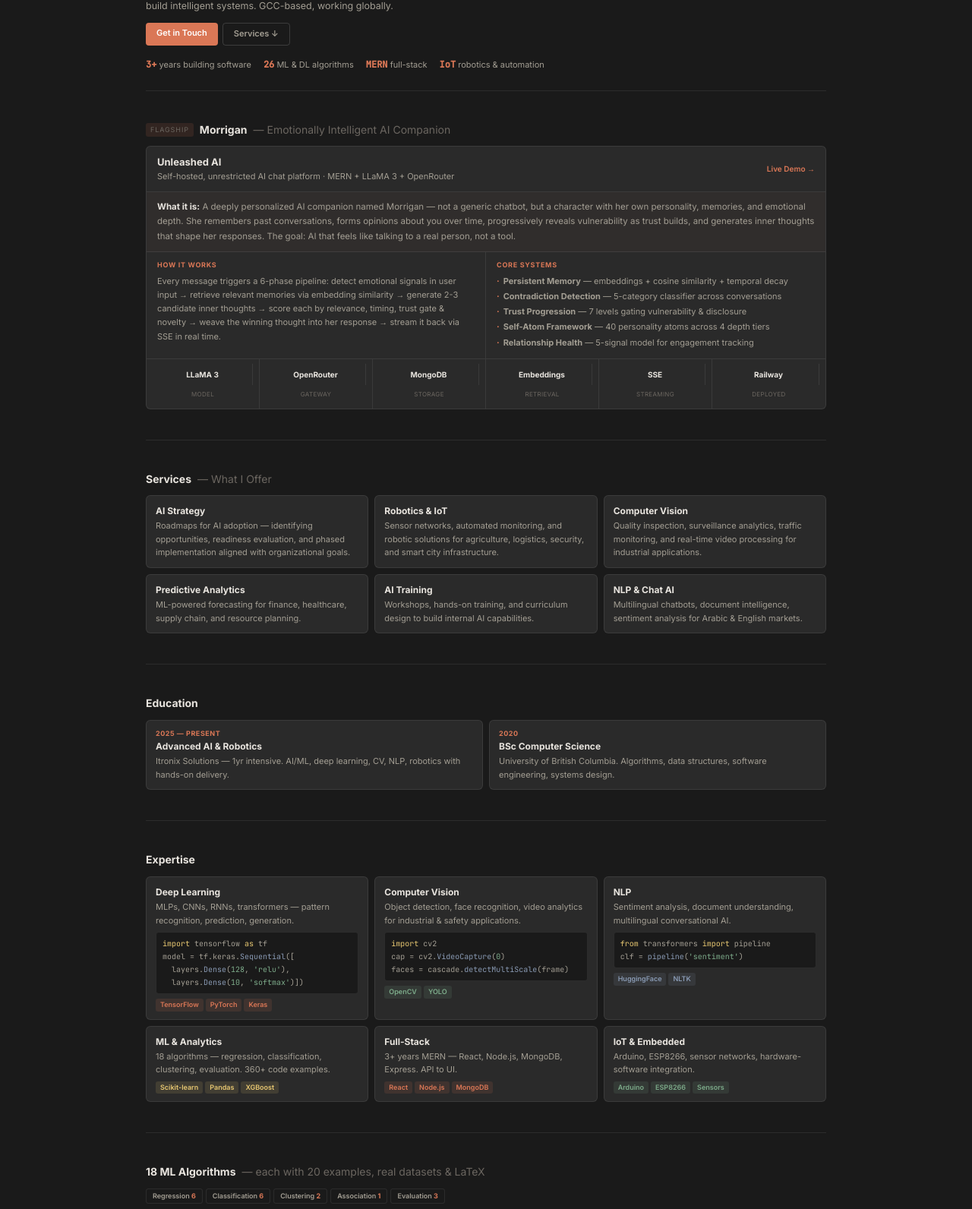
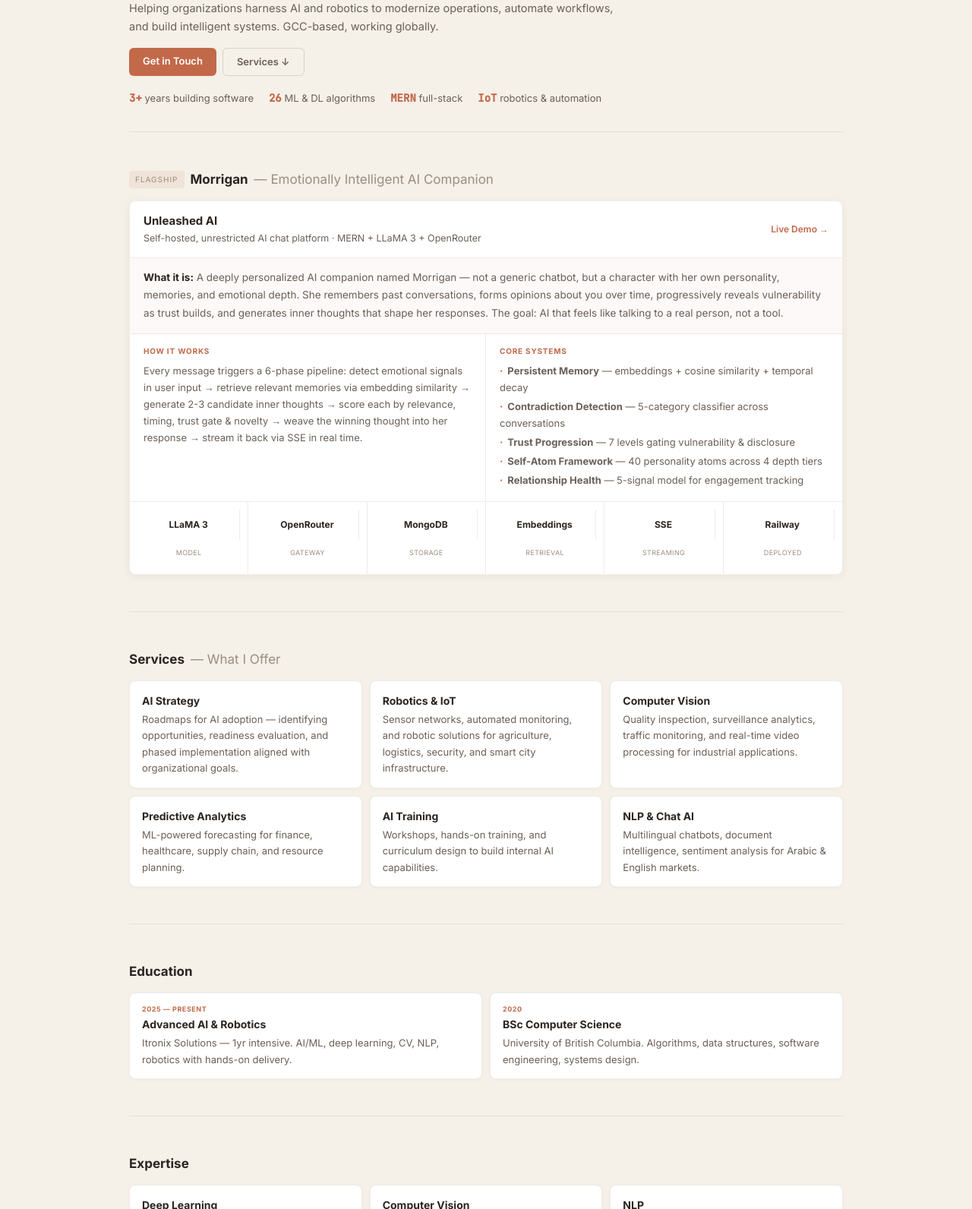
Before and after one commit to jacesabr/resume, a website: page index.html in a window 1280 px wide. Shown: the part 118-1710 px from the top of the page at 76% size. Drawn offline with Linux system fonts and the light colour scheme.

Commit message:
Latte coffee theme: warm light bg, bigger text, soft shadows

```diff
--- a/index.html
+++ b/index.html
@@ -6,91 +6,91 @@
 <title>Jace Sabr — AI & Robotics Consultant</title>
 <link href="https://fonts.googleapis.com/css2?family=Inter:wght@300;400;500;600;700&family=JetBrains+Mono:wght@400;500&display=swap" rel="stylesheet">
 <style>
-:root{--bg:#1a1a1a;--surface:#2a2a2a;--border:rgba(255,255,255,0.08);--border-h:rgba(255,255,255,0.15);--text:#e8e4de;--text-dim:#a39e93;--text-muted:#6b6660;--clay:#da7756;--clay-dim:rgba(218,119,86,0.12);--sand:#e8c872;--sand-dim:rgba(232,200,114,0.12);--sage:#7dab8a;--sage-dim:rgba(125,171,138,0.12);--slate:#8a9bb5;--slate-dim:rgba(138,155,181,0.12);--radius:6px}
+:root{--bg:#f5f0e8;--surface:#ffffff;--border:rgba(120,100,80,0.12);--border-h:rgba(120,100,80,0.22);--text:#2c2520;--text-dim:#6b6058;--text-muted:#9a8e82;--clay:#c2694a;--clay-dim:rgba(194,105,74,0.1);--sand:#b8943e;--sand-dim:rgba(184,148,62,0.1);--sage:#5e9a6f;--sage-dim:rgba(94,154,111,0.1);--slate:#6882a3;--slate-dim:rgba(104,130,163,0.1);--radius:8px}
 *{margin:0;padding:0;box-sizing:border-box}html{scroll-behavior:smooth}
-body{font-family:'Inter',sans-serif;background:var(--bg);color:var(--text);line-height:1.6;-webkit-font-smoothing:antialiased;font-size:13px}
+body{font-family:'Inter',sans-serif;background:var(--bg);color:var(--text);line-height:1.65;-webkit-font-smoothing:antialiased;font-size:14.5px}
 a{color:inherit;text-decoration:none}
 
-nav{position:fixed;top:0;left:0;right:0;z-index:100;padding:0 2rem;height:44px;display:flex;align-items:center;justify-content:space-between;background:rgba(26,26,26,0.9);backdrop-filter:blur(12px);border-bottom:1px solid var(--border)}
-.logo{font-weight:700;font-size:13px}.logo span{color:var(--clay)}
-.nav-links{display:flex;gap:1.5rem}.nav-links a{color:var(--text-dim);font-size:11px;font-weight:500;transition:color 0.2s}.nav-links a:hover{color:var(--clay)}
-.nav-cta{background:var(--clay);color:#fff;padding:4px 12px;border-radius:4px;font-size:11px;font-weight:600;transition:opacity 0.2s}.nav-cta:hover{opacity:0.85}
+nav{position:fixed;top:0;left:0;right:0;z-index:100;padding:0 2rem;height:50px;display:flex;align-items:center;justify-content:space-between;background:rgba(245,240,232,0.92);backdrop-filter:blur(12px);border-bottom:1px solid var(--border)}
+.logo{font-weight:700;font-size:14px}.logo span{color:var(--clay)}
+.nav-links{display:flex;gap:1.5rem}.nav-links a{color:var(--text-dim);font-size:12px;font-weight:500;transition:color 0.2s}.nav-links a:hover{color:var(--clay)}
+.nav-cta{background:var(--clay);color:#fff;padding:5px 14px;border-radius:6px;font-size:12px;font-weight:600;transition:opacity 0.2s}.nav-cta:hover{opacity:0.85}
 
-.wrap{max-width:960px;margin:0 auto;padding:0 2rem}
-section{padding:2.5rem 0}
+.wrap{max-width:1020px;margin:0 auto;padding:0 2.5rem}
+section{padding:3rem 0}
 hr{border:none;height:1px;background:var(--border)}
 
 /* Header */
-.header{padding-top:60px;padding-bottom:1.5rem}
-.header h1{font-size:20px;font-weight:700;letter-spacing:-0.02em;margin-bottom:4px}
+.header{padding-top:68px;padding-bottom:2rem}
+.header h1{font-size:26px;font-weight:700;letter-spacing:-0.02em;margin-bottom:6px}
 .header h1 span{color:var(--clay)}
-.header .sub{font-size:12.5px;color:var(--text-dim);max-width:600px;margin-bottom:12px}
-.header-row{display:flex;gap:6px;margin-bottom:16px}
-.btn{padding:5px 14px;border-radius:4px;font-size:11px;font-weight:600;transition:all 0.2s}
+.header .sub{font-size:14.5px;color:var(--text-dim);max-width:640px;margin-bottom:16px}
+.header-row{display:flex;gap:8px;margin-bottom:18px}
+.btn{padding:7px 18px;border-radius:6px;font-size:13px;font-weight:600;transition:all 0.2s}
 .btn-p{background:var(--clay);color:#fff}.btn-p:hover{opacity:0.85}
 .btn-s{border:1px solid var(--border-h);color:var(--text-dim)}.btn-s:hover{color:var(--clay);border-color:var(--clay)}
-.stats-row{display:flex;gap:16px;flex-wrap:wrap}
-.stat{font-size:11px;color:var(--text-dim)}.stat b{color:var(--clay);font-family:'JetBrains Mono',monospace;font-size:12px}
+.stats-row{display:flex;gap:20px;flex-wrap:wrap}
+.stat{font-size:13px;color:var(--text-dim)}.stat b{color:var(--clay);font-family:'JetBrains Mono',monospace;font-size:14px}
 
 /* Section title */
-.st{font-size:14px;font-weight:700;margin-bottom:10px;display:flex;align-items:center;gap:8px}
+.st{font-size:17px;font-weight:700;margin-bottom:14px;display:flex;align-items:center;gap:8px}
 .st span{color:var(--text-muted);font-weight:400}
-.st-label{font-size:9px;font-weight:700;letter-spacing:0.1em;text-transform:uppercase;color:var(--clay);padding:2px 6px;border-radius:3px;background:var(--clay-dim)}
+.st-label{font-size:10px;font-weight:700;letter-spacing:0.1em;text-transform:uppercase;color:var(--clay);padding:3px 8px;border-radius:4px;background:var(--clay-dim)}
 
 /* Morrigan */
-.morrigan{background:var(--surface);border:1px solid var(--border);border-radius:var(--radius);overflow:hidden}
-.m-head{padding:10px 14px;border-bottom:1px solid var(--border);display:flex;justify-content:space-between;align-items:center;flex-wrap:wrap;gap:6px}
-.m-head h3{font-size:13px;font-weight:700}.m-head .sub{font-size:11px;color:var(--text-dim)}
-.m-link{font-size:10px;font-weight:600;color:var(--clay);transition:opacity 0.2s}.m-link:hover{opacity:0.7}
-.m-intent{padding:10px 14px;border-bottom:1px solid var(--border);font-size:11.5px;color:var(--text-dim);line-height:1.7;background:rgba(218,119,86,0.03)}
+.morrigan{background:var(--surface);border:1px solid var(--border);border-radius:var(--radius);overflow:hidden;box-shadow:0 2px 12px rgba(80,60,40,0.06)}
+.m-head{padding:14px 18px;border-bottom:1px solid var(--border);display:flex;justify-content:space-between;align-items:center;flex-wrap:wrap;gap:8px}
+.m-head h3{font-size:15px;font-weight:700}.m-head .sub{font-size:12.5px;color:var(--text-dim)}
+.m-link{font-size:12px;font-weight:600;color:var(--clay);transition:opacity 0.2s}.m-link:hover{opacity:0.7}
+.m-intent{padding:14px 18px;border-bottom:1px solid var(--border);font-size:13.5px;color:var(--text-dim);line-height:1.75;background:rgba(194,105,74,0.04)}
 .m-intent b{color:var(--text)}
 .m-body{display:grid;grid-template-columns:1fr 1fr;border-bottom:1px solid var(--border)}
-.m-col{padding:10px 14px;font-size:11px;color:var(--text-dim);line-height:1.65}
+.m-col{padding:14px 18px;font-size:13px;color:var(--text-dim);line-height:1.7}
 .m-col:first-child{border-right:1px solid var(--border)}
-.m-col .lbl{font-size:9px;font-weight:700;letter-spacing:0.08em;text-transform:uppercase;color:var(--clay);margin-bottom:4px}
-.m-col li{margin-bottom:2px}
-.m-col ul{list-style:none}.m-col li::before{content:"·";color:var(--clay);margin-right:5px;font-weight:700}
+.m-col .lbl{font-size:10px;font-weight:700;letter-spacing:0.08em;text-transform:uppercase;color:var(--clay);margin-bottom:6px}
+.m-col li{margin-bottom:3px}
+.m-col ul{list-style:none}.m-col li::before{content:"·";color:var(--clay);margin-right:6px;font-weight:700}
 .m-foot{display:grid;grid-template-columns:repeat(6,1fr)}
-.m-foot div{padding:6px 8px;text-align:center;border-right:1px solid var(--border);font-size:10px}
+.m-foot div{padding:10px 10px;text-align:center;border-right:1px solid var(--border);font-size:12px}
 .m-foot div:last-child{border-right:none}
-.m-foot .v{font-weight:700;color:var(--text)}.m-foot .l{color:var(--text-muted);font-size:8px;text-transform:uppercase;letter-spacing:0.04em}
+.m-foot .v{font-weight:700;color:var(--text);font-size:12px}.m-foot .l{color:var(--text-muted);font-size:9px;text-transform:uppercase;letter-spacing:0.04em}
 
 /* Grid */
-.g3{display:grid;grid-template-columns:repeat(3,1fr);gap:8px}
-.g2{display:grid;grid-template-columns:1fr 1fr;gap:8px}
-.c{background:var(--surface);border:1px solid var(--border);border-radius:var(--radius);padding:10px 12px;transition:border-color 0.2s}
-.c:hover{border-color:var(--border-h)}
-.c h3{font-size:12px;font-weight:700;margin-bottom:2px}.c p{font-size:11px;color:var(--text-dim);line-height:1.6}
-.c .tags{display:flex;flex-wrap:wrap;gap:3px;margin-top:6px}
-.tag{font-size:9px;font-weight:600;padding:1px 6px;border-radius:3px}
-.snippet{background:var(--bg);border:1px solid var(--border);border-radius:4px;padding:6px 8px;margin-top:6px;font-family:'JetBrains Mono',monospace;font-size:10px;line-height:1.7;color:var(--text-dim)}
+.g3{display:grid;grid-template-columns:repeat(3,1fr);gap:10px}
+.g2{display:grid;grid-template-columns:1fr 1fr;gap:10px}
+.c{background:var(--surface);border:1px solid var(--border);border-radius:var(--radius);padding:14px 16px;transition:all 0.2s;box-shadow:0 1px 4px rgba(80,60,40,0.04)}
+.c:hover{border-color:var(--border-h);box-shadow:0 3px 12px rgba(80,60,40,0.08)}
+.c h3{font-size:14px;font-weight:700;margin-bottom:3px}.c p{font-size:13px;color:var(--text-dim);line-height:1.65}
+.c .tags{display:flex;flex-wrap:wrap;gap:4px;margin-top:8px}
+.tag{font-size:10.5px;font-weight:600;padding:2px 8px;border-radius:4px}
+.snippet{background:var(--bg);border:1px solid var(--border);border-radius:6px;padding:8px 10px;margin-top:8px;font-family:'JetBrains Mono',monospace;font-size:11.5px;line-height:1.7;color:var(--text-dim)}
 .kw{color:var(--sand)}.fn{color:var(--slate)}.str{color:var(--sage)}
 
 /* Algo pills */
-.pills{display:grid;grid-template-columns:repeat(auto-fill,minmax(180px,1fr));gap:4px}
-.pill{background:var(--surface);border:1px solid var(--border);border-radius:4px;padding:6px 8px;font-size:11px;font-weight:500;display:flex;align-items:center;gap:5px;transition:border-color 0.2s}
-.pill:hover{border-color:var(--clay)}
-.pill .n{color:var(--clay);font-weight:700;font-size:9px;font-family:'JetBrains Mono',monospace;min-width:18px}
-.cats{display:flex;flex-wrap:wrap;gap:4px;margin-bottom:8px}
-.cat{padding:2px 8px;border-radius:3px;font-size:9px;font-weight:600;border:1px solid var(--border);color:var(--text-dim)}
-.cat b{color:var(--clay);font-size:9px}
+.pills{display:grid;grid-template-columns:repeat(auto-fill,minmax(200px,1fr));gap:6px}
+.pill{background:var(--surface);border:1px solid var(--border);border-radius:6px;padding:8px 12px;font-size:13px;font-weight:500;display:flex;align-items:center;gap:6px;transition:all 0.2s;box-shadow:0 1px 3px rgba(80,60,40,0.04)}
+.pill:hover{border-color:var(--clay);box-shadow:0 2px 8px rgba(80,60,40,0.08)}
+.pill .n{color:var(--clay);font-weight:700;font-size:11px;font-family:'JetBrains Mono',monospace;min-width:22px}
+.cats{display:flex;flex-wrap:wrap;gap:5px;margin-bottom:10px}
+.cat{padding:3px 10px;border-radius:4px;font-size:11px;font-weight:600;border:1px solid var(--border);color:var(--text-dim)}
+.cat b{color:var(--clay);font-size:11px}
 
 /* Project cards */
-.proj{background:var(--surface);border:1px solid var(--border);border-radius:var(--radius);padding:10px 12px;display:block;transition:border-color 0.2s}
-.proj:hover{border-color:var(--border-h)}
-.proj .badges{display:flex;gap:3px;margin-bottom:3px}
-.proj .badge{font-size:8px;font-weight:700;text-transform:uppercase;padding:1px 5px;border-radius:2px}
-.proj h3{font-size:12px;font-weight:700;margin-bottom:1px}.proj p{font-size:10.5px;color:var(--text-dim);line-height:1.6}
+.proj{background:var(--surface);border:1px solid var(--border);border-radius:var(--radius);padding:14px 16px;display:block;transition:all 0.2s;box-shadow:0 1px 4px rgba(80,60,40,0.04)}
+.proj:hover{border-color:var(--border-h);box-shadow:0 3px 12px rgba(80,60,40,0.08)}
+.proj .badges{display:flex;gap:4px;margin-bottom:4px}
+.proj .badge{font-size:10px;font-weight:700;text-transform:uppercase;padding:2px 7px;border-radius:3px}
+.proj h3{font-size:14px;font-weight:700;margin-bottom:2px}.proj p{font-size:12.5px;color:var(--text-dim);line-height:1.65}
 
 /* Contact */
-.contact{text-align:center;padding:2.5rem 0}
-.contact h2{font-size:15px;font-weight:700;margin-bottom:3px}.contact h2 span{color:var(--clay)}
-.contact>p{font-size:11px;color:var(--text-dim);margin-bottom:12px}
-.c-links{display:flex;justify-content:center;gap:6px;flex-wrap:wrap}
-.cl{padding:5px 14px;border-radius:4px;font-size:11px;font-weight:600;border:1px solid var(--border-h);color:var(--text-dim);transition:all 0.2s}
+.contact{text-align:center;padding:3rem 0}
+.contact h2{font-size:18px;font-weight:700;margin-bottom:4px}.contact h2 span{color:var(--clay)}
+.contact>p{font-size:13px;color:var(--text-dim);margin-bottom:14px}
+.c-links{display:flex;justify-content:center;gap:8px;flex-wrap:wrap}
+.cl{padding:7px 18px;border-radius:6px;font-size:13px;font-weight:600;border:1px solid var(--border-h);color:var(--text-dim);transition:all 0.2s}
 .cl:hover{border-color:var(--clay);color:var(--clay)}
 .cl.p{background:var(--clay);color:#fff;border-color:var(--clay)}
-footer{text-align:center;padding:1.5rem;border-top:1px solid var(--border);color:var(--text-muted);font-size:10px}
+footer{text-align:center;padding:1.5rem;border-top:1px solid var(--border);color:var(--text-muted);font-size:11px}
 
 @media(max-width:768px){.nav-links{display:none}.g3,.g2,.m-body{grid-template-columns:1fr}.m-foot{grid-template-columns:repeat(3,1fr)}.m-col:first-child{border-right:none;border-bottom:1px solid var(--border)}.stats-row{flex-direction:column;gap:4px}}
 </style>
```
